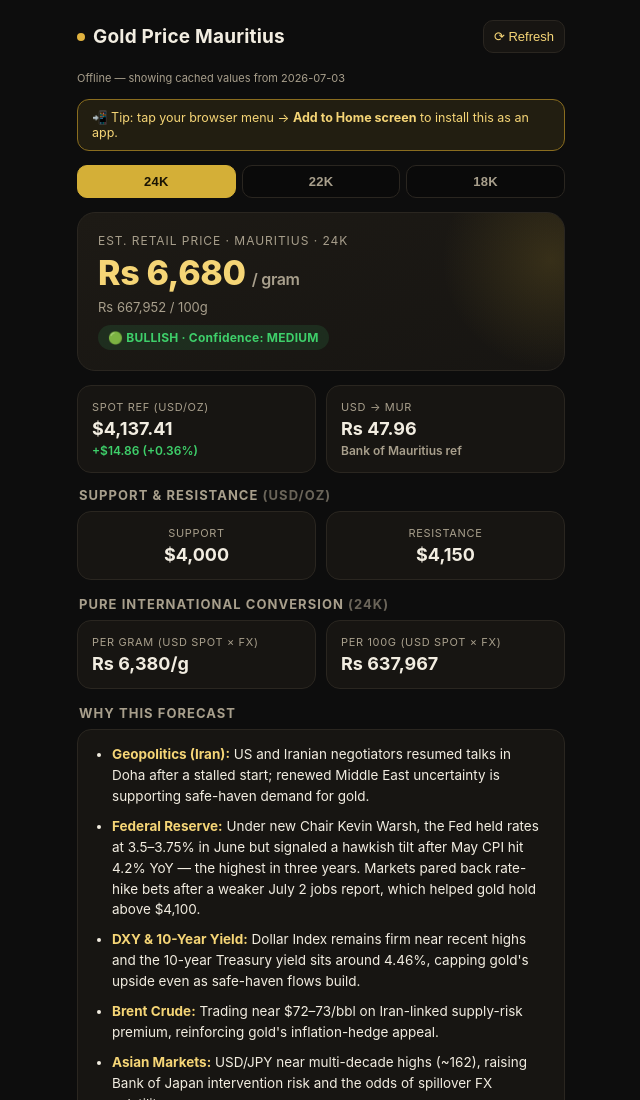
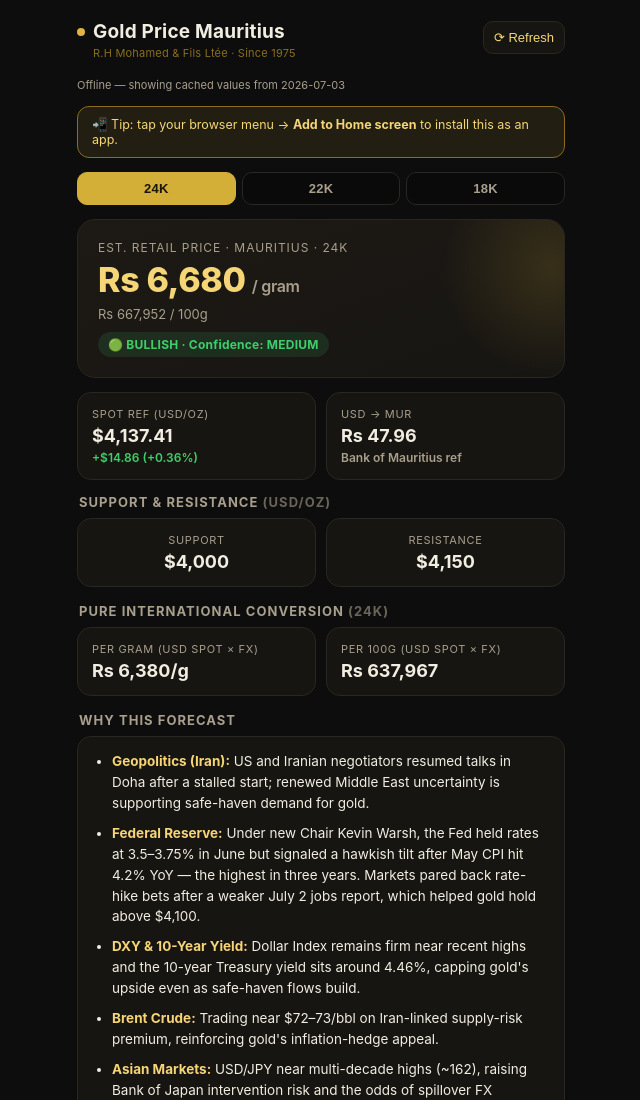
Before and after one commit to sameersarah/gold-mauritius-app, a plain HTML site: page index.html in a window 1280 px wide. Shown: the top 1100 px of the page, without its empty margins (319-959 px from the left). Drawn offline with Linux system fonts and the light colour scheme; no server answers.

Commit message:
Add company branding to header

```diff
--- a/index.html
+++ b/index.html
@@ -25,10 +25,12 @@
     -webkit-font-smoothing:antialiased;}
   body{padding-bottom:env(safe-area-inset-bottom); padding-top:env(safe-area-inset-top);}
   .wrap{max-width:520px;margin:0 auto;padding:20px 16px 40px;}
-  header{display:flex;align-items:center;justify-content:space-between;margin-bottom:18px;}
+  header{display:flex;align-items:flex-start;justify-content:space-between;margin-bottom:18px;}
   header h1{font-size:19px;margin:0;font-weight:700;letter-spacing:.2px;display:flex;align-items:center;gap:8px;}
   header h1 .dot{width:8px;height:8px;border-radius:50%;background:var(--green);display:inline-block;}
   header h1 .dot.stale{background:var(--amber);}
+  .brand-line{font-size:11px;color:var(--gold-dim);letter-spacing:.02em;margin:3px 0 0 16px;}
+  #refreshBtn{margin-top:1px;}
   #refreshBtn{background:var(--card);border:1px solid var(--line);color:var(--gold-light);
     border-radius:10px;padding:8px 10px;font-size:13px;display:flex;align-items:center;gap:6px;}
   #refreshBtn:active{transform:scale(.96);}
@@ -86,7 +88,10 @@
 <div class="wrap">
 
   <header>
-    <h1><span class="dot" id="liveDot"></span>Gold Price Mauritius</h1>
+    <div>
+      <h1><span class="dot" id="liveDot"></span>Gold Price Mauritius</h1>
+      <div class="brand-line">R.H Mohamed &amp; Fils Ltée · Since 1975</div>
+    </div>
     <button id="refreshBtn" onclick="loadAll(true)">⟳ Refresh</button>
   </header>
   <div class="updated" id="updatedLine">Loading latest prices…</div>
```
